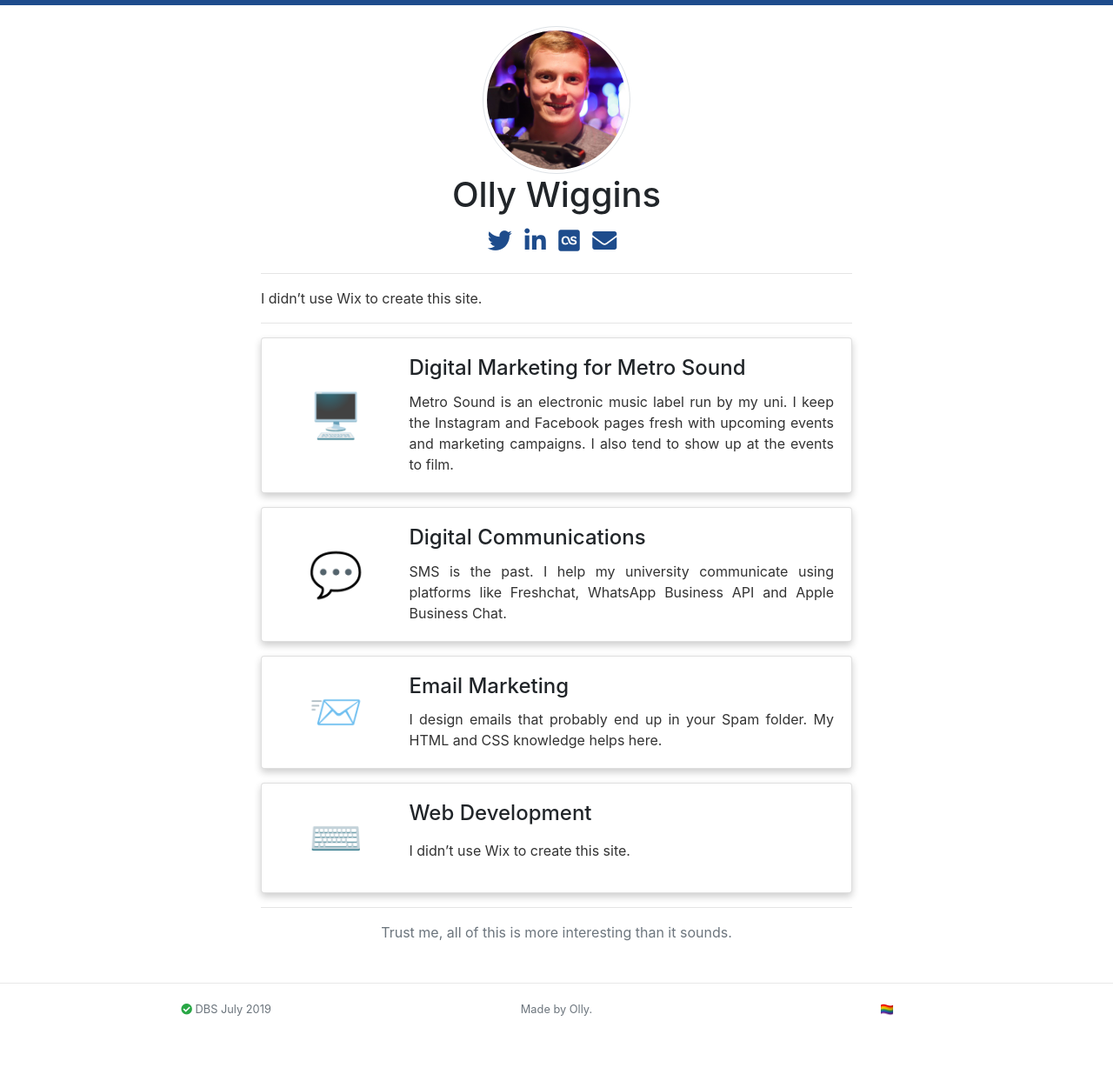
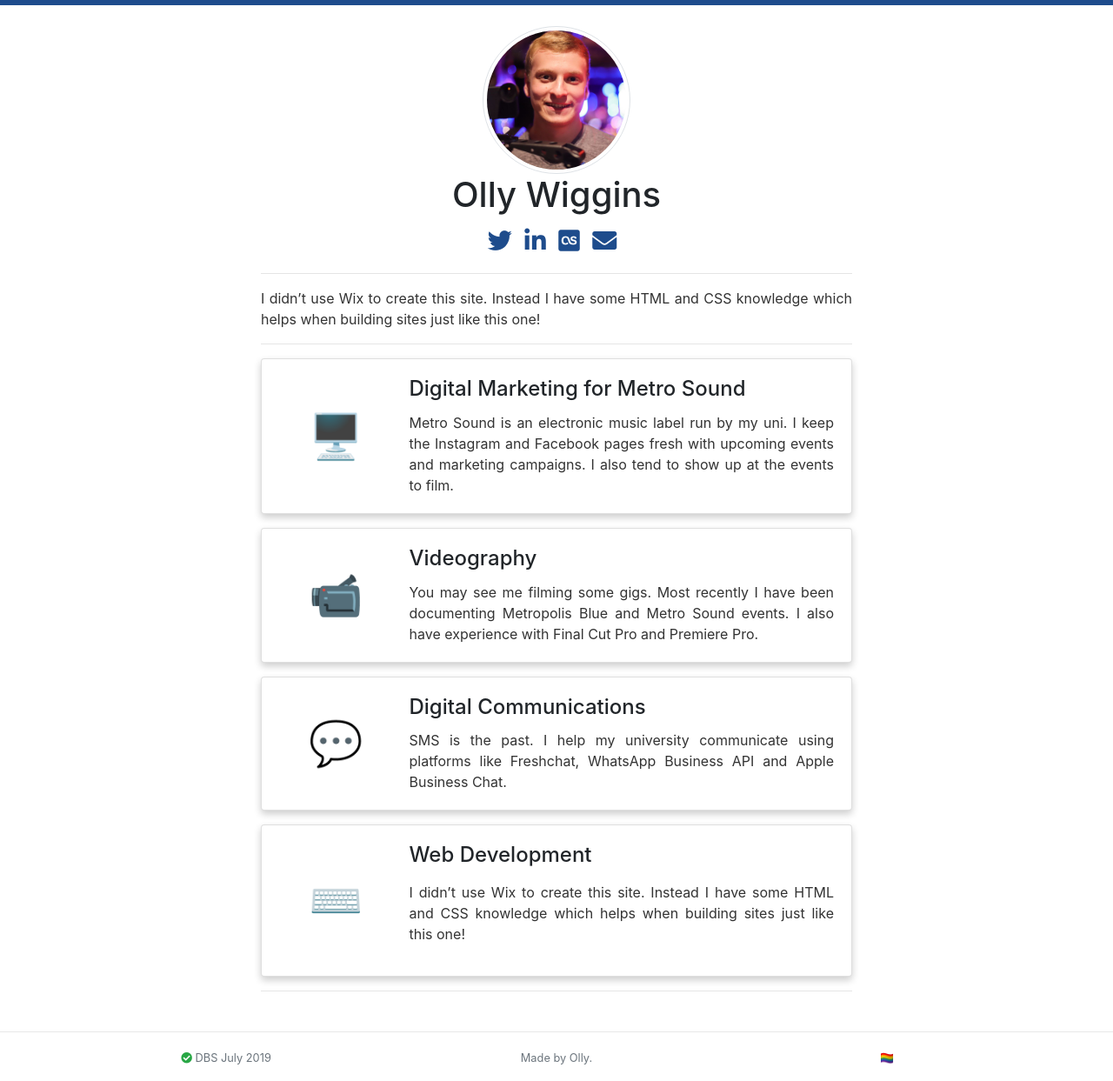
Before and after one commit to ollyy/ollyy.github.io, a Jekyll site: the page built from entries/_posts/2019-08-1-web.md, in a window 1280 px wide. Shown: the whole page at 87% size. Built offline with Jekyll 4.4.1, drawn with Linux system fonts in a browser that asks for light colours; our own code applies the rules of GitHub Pages for plain Markdown files; before the commit the page ends 1187 px from its top, so only the background shows below that.

Commit message:
Change portfolio & footer quote

```diff
--- a/_layouts/default.html
+++ b/_layouts/default.html
@@ -38,7 +38,7 @@
           {%- endfor -%}
         {%- endif -%}
         <hr>
-        <p class="pre-footer text-muted">Trust me, all of this is more interesting than it sounds.</p>
+        <p class="text-muted pre-footer">{{ page.quote }}</p>
       </div>
     </main>
     {%- include footer.html -%}
--- a/_sass/minima/_layout.scss
+++ b/_sass/minima/_layout.scss
@@ -13,6 +13,7 @@
 
 .pre-footer {
   text-align: center;
+  font-size: 14px;
 }
 
 .footer {
--- a/entries/_posts/2019-08-1-web.md
+++ b/entries/_posts/2019-08-1-web.md
@@ -4,4 +4,4 @@ emoji: ⌨️
 sticky: false
 ---
 
-I didn't use Wix to create this site.
+I didn't use Wix to create this site. Instead I have some HTML and CSS knowledge which helps when building sites just like this one!
```
Also changed, not shown: entries/_posts/2019-08-29-emails.md (deleted, +0 -7 lines), entries/_posts/2019-08-30-film.md (added, +7 -0 lines), index.md (+1 -0 lines), 2 other files.
